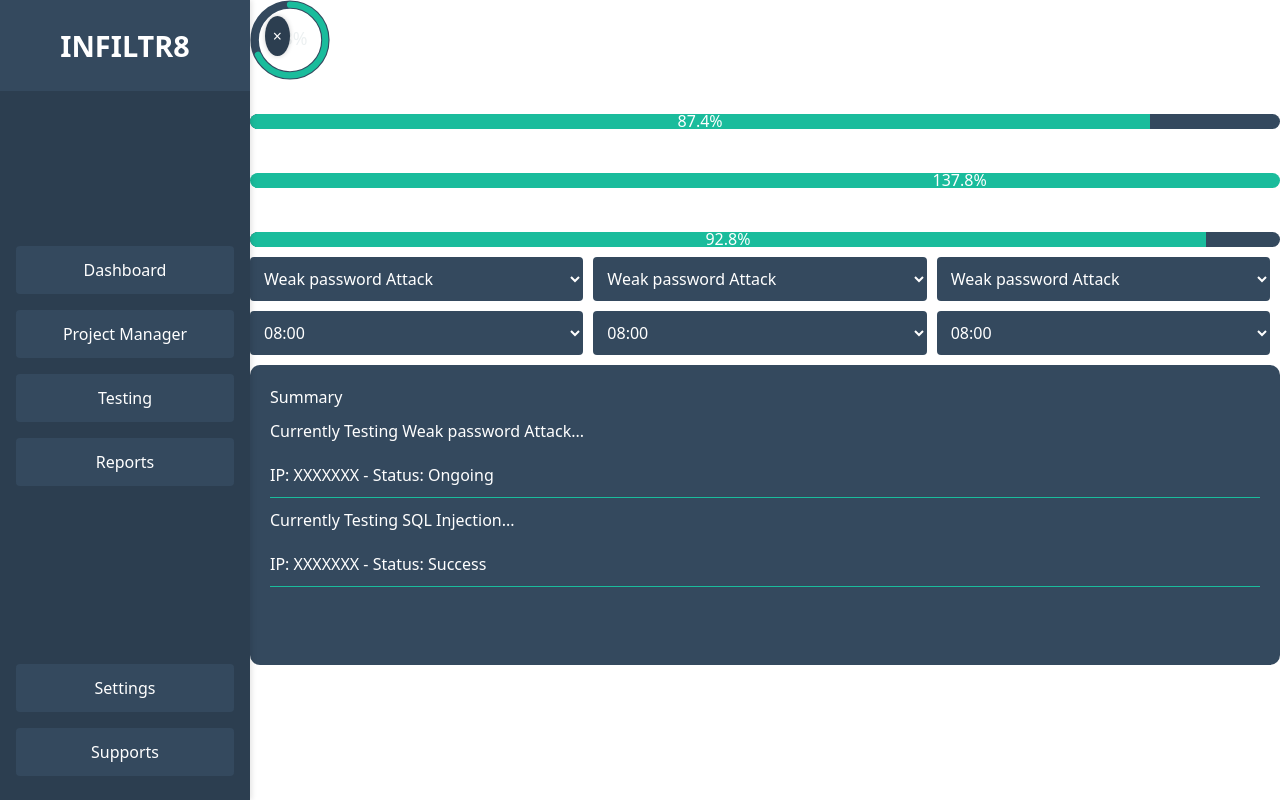
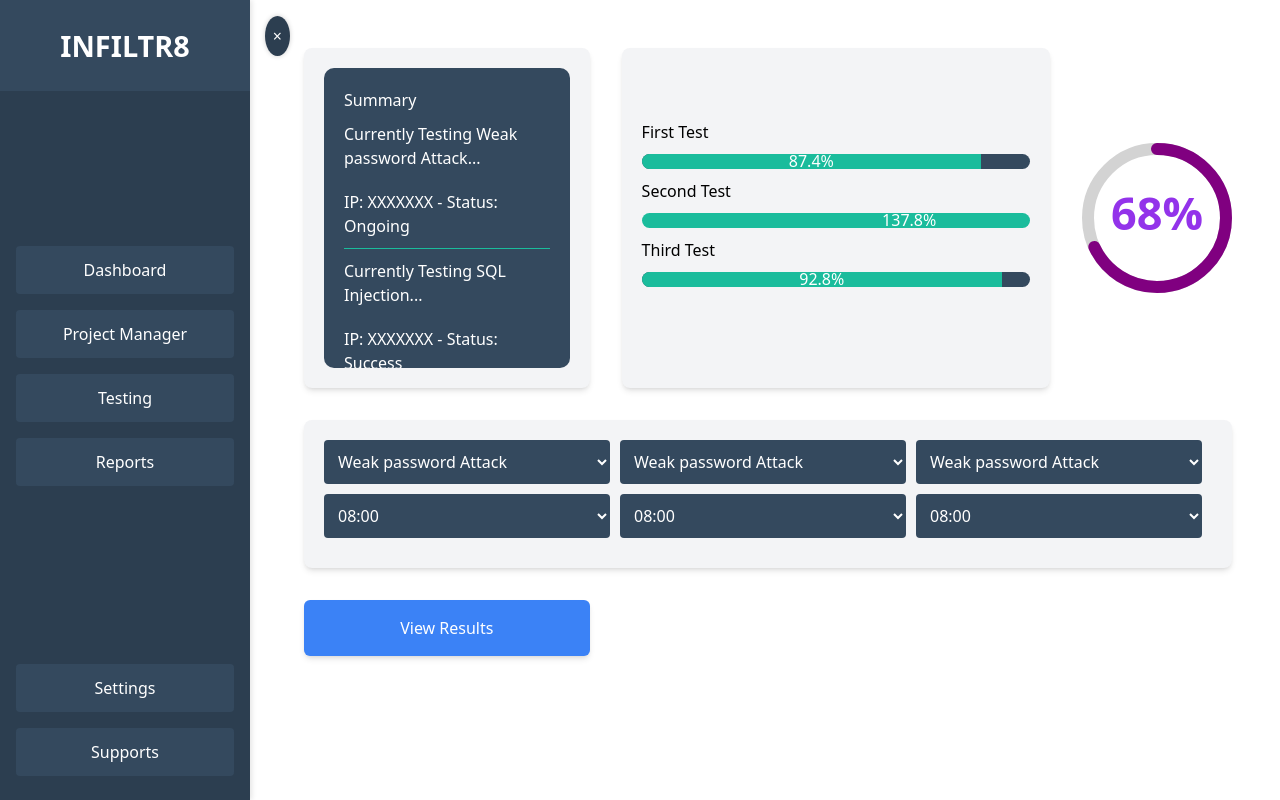
Before and after one commit to robertosalinaas/CS4311_INFILTR8_11FinalFrontier_Fall2024, a SvelteKit app in the folder frontend/: page /Testing in a window 1280 px wide. Built offline with nearby package versions, Linux system fonts and the light colour scheme.

Commit message:
made slight design change to testing

```diff
--- a/frontend/src/lib/CircularProgress.svelte
+++ b/frontend/src/lib/CircularProgress.svelte
@@ -1,47 +1,51 @@
-<script lang="ts">
-  export let value = 68; // Default value
+<script>
+  export let progress = 68;
+  export let size = 150;  // Default size
+  export let stroke = 8;  // Default stroke width
+  const radius = 50 - stroke / 2;  // Adjust the radius based on stroke width
+  const circumference = 2 * Math.PI * radius;  // Calculate the circumference
+  const offset = ((100 - progress) / 100) * circumference;  // Calculate the offset for the progress
 </script>
 
-<svg viewBox="0 0 36 36" class="circular-chart">
-  <path
-    class="circle-bg"
-    d="M18 2.0845
-       a 15.9155 15.9155 0 0 1 0 31.831
-       a 15.9155 15.9155 0 0 1 0 -31.831"
+<svg
+  width="{size}"
+  height="{size}"
+  viewBox="0 0 100 100"
+  xmlns="http://www.w3.org/2000/svg"
+>
+  <!-- Background circle -->
+  <circle
+    cx="50"
+    cy="50"
+    r="{radius}"
+    fill="none"
+    stroke="lightgray"
+    stroke-width="{stroke}"
   />
-  <path
-    class="circle"
-    stroke-dasharray="{value}, 100"
-    d="M18 2.0845
-       a 15.9155 15.9155 0 0 1 0 31.831
-       a 15.9155 15.9155 0 0 1 0 -31.831"
+
+  <!-- Progress circle -->
+  <circle
+    cx="50"
+    cy="50"
+    r="{radius}"
+    fill="none"
+    stroke="purple"
+    stroke-width="{stroke}"
+    stroke-dasharray="{circumference} {circumference}"
+    stroke-dashoffset="{offset}"
+    stroke-linecap="round"
+    transform="rotate(-90 50 50)"
   />
-  <text x="18" y="20.35" class="percentage">{value}%</text>
+
+  <!-- Percentage Text -->
+  <text
+    x="50"
+    y="50"
+    class="fill-purple-600 font-bold"
+    font-size="{size * 0.2}"
+    dominant-baseline="middle"
+    text-anchor="middle"
+  >
+    {progress}%
+  </text>
 </svg>
-
-<style>
-  .circular-chart {
-    max-width: 80px;
-    max-height: 80px;
-  }
-
-  .circle-bg {
-    fill: none;
-    stroke: #34495e;
-    stroke-width: 3.8;
-  }
-
-  .circle {
-    fill: none;
-    stroke-width: 2.8;
-    stroke: #1abc9c;
-    stroke-linecap: round;
-    animation: progress 1s ease-out forwards;
-  }
-
-  .percentage {
-    font-size: 0.5em;
-    text-anchor: middle;
-    fill: #ecf0f1;
-  }
-</style>
--- a/frontend/src/lib/TestResults.svelte
+++ b/frontend/src/lib/TestResults.svelte
@@ -8,17 +8,9 @@
   ];
 </script>
 
-<div class="test-results">
+<div class="test-results text-black mb-5">
   {#each tests as test}
     <p>{test.name}</p>
     <ProgressBar value={test.score} />
   {/each}
 </div>
-
-<style>
-  .test-results p {
-    font-weight: bold;
-    color: white;
-    margin-bottom: 5px;
-  }
-</style>
--- a/frontend/src/routes/Testing/+page.svelte
+++ b/frontend/src/routes/Testing/+page.svelte
@@ -1,6 +1,7 @@
 <script>
     export let isOpen = true;
     import Navbar from '$lib/navbar.svelte';
+    import {goto} from '$app/navigation';
 
     // Import the components needed for the testing page
     import CircularProgress from '../../lib/CircularProgress.svelte';
@@ -9,26 +10,37 @@
     import TestResults from '../../lib/TestResults.svelte';
 </script>
 
+<Navbar bind:isOpen />
+
+<!-- Main page content with refined grid and spacing -->
+<main class="{isOpen ? 'ml-64' : 'ml-0'} grid grid-cols-1 gap-5 p-8 md:grid-cols-[2fr_3fr_1fr] md:gap-8 md:p-12">
+
+    <!-- Summary Section -->
+    <div class="summary  bg-gray-100 p-5 rounded-lg shadow-md flex flex-col justify-center">
+      <Summary />
+    </div>
+
+    <!-- Test Results Section -->
+    <div class="tests bg-gray-100 p-5 rounded-lg shadow-md flex flex-col justify-center">
+      <TestResults />
+    </div>
+
+    <!-- Circular Progress Section -->
+    <div class="circular-progress rounded-full  flex justify-center items-center">
+      <CircularProgress progress={68} size={150} stroke={8} />
+    </div>
+
+    <!-- Schedule Attacks Section (spans full width) -->
+    <div class="schedule bg-gray-100 p-5 rounded-lg col-span-1 md:col-span-3 shadow-md">
+      <ScheduleAttacks />
+    </div>
+
+    <!-- View Results Button -->
+    <button on:click={() => goto('./report')}  class="view-results bg-blue-500 hover:bg-blue-700 text-white  py-4 px-6 rounded-md mx-auto  w-full text-md shadow-md transition ease-in-out duration-300">
+      View Results
+    </button>
+</main>
+
 <style>
-    main {
-        transition: margin-left 0.3s ease;
-    }
-
-    .main-collapsed {
-        margin-left: 0;
-    }
-
-    .main-expanded {
-        margin-left: 250px;
-    }
+  /* Extra Tailwind classes have been applied for layout and design improvements */
 </style>
-
-<Navbar bind:isOpen/>
-
-<!-- Main page content -->
-<main class="{isOpen ? 'main-expanded' : 'main-collapsed'}">
-    <CircularProgress />
-    <TestResults />
-    <ScheduleAttacks />
-    <Summary />
-</main>
--- a/frontend/src/routes/project/+page.svelte
+++ b/frontend/src/routes/project/+page.svelte
@@ -1,4 +1,6 @@
 <script lang="ts">
+  import { goto } from '$app/navigation';
+
     export let isOpen = true;
 
     import Navbar from '$lib/navbar.svelte';
@@ -164,7 +166,7 @@
 
   <Navbar bind:isOpen />
 
-  <main class="{isOpen ? 'main-expanded' : 'main-collapsed'} relative flex flex-col md:flex-row p-6 bg-slate-50 min-h-screen">
+  <main class="{isOpen ? 'main-expanded' : 'main-collapsed'}  flex flex-col md:flex-row p-6 bg-slate-50 min-h-screen">
     <!-- Left Section (Project Folders and Exploits) -->
     <div class="flex flex-col w-full md:w-3/4 p-4 space-y-8">
 
@@ -304,12 +306,13 @@
 
 
       <!-- Start Testing Button -->
+      <div class="bottom-0 inset-x-0 flex justify-center mt-10 p-6 w-full ">
+        <button on:click={() => goto('./Testing')} class="bg-teal-600 text-white px-6 py-3 rounded-md hover:bg-teal-700">Start Testing</button>
+      </div>
 
     </div>
 
-    <div class="absolute bottom-0 inset-x-0 flex justify-center mt-10 p-6 w-full ">
-      <button class="bg-teal-600 text-white px-6 py-3 rounded-md hover:bg-teal-700">Start Testing</button>
-    </div>
+
 
     <!-- Right Sidebar (Load Project) -->
     <aside class="w-full md:w-1/4 p-4 bg-gray-50 overflow-y-auto">
```
